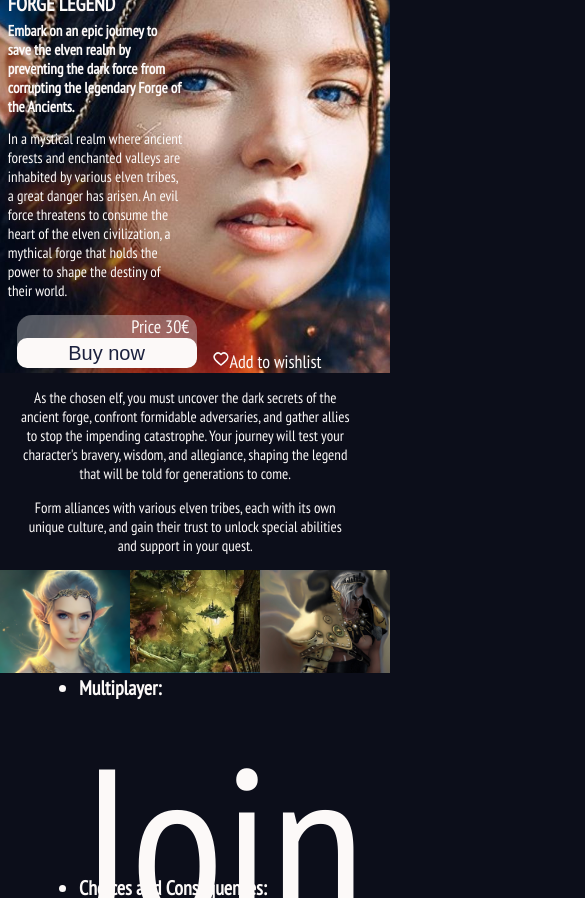
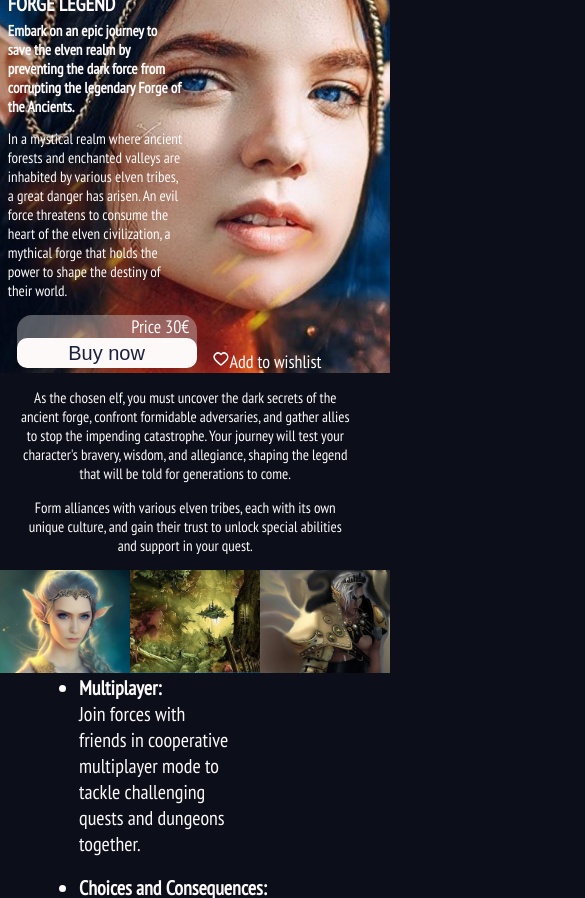
Before and after one commit to NoroffFEU/html-css-course-assignment-Vickabu, a plain HTML site: page Forgelegend.html in a window 390 px wide. Shown: the part 89-987 px from the top of the page, 585 px wide, since content can reach past the window. Drawn offline with Linux system fonts and the light colour scheme.

Commit message:
FL bulletpoints

```diff
--- a/src/css/Forgelegend.css
+++ b/src/css/Forgelegend.css
@@ -871,7 +871,7 @@ footer > .foot-ul > .foot-ul-h2 {
 
 
 
-     .ad-wishlist {
+    .ad-wishlist {
         width: 100%;
         font-size: 18px;
     }
@@ -939,7 +939,7 @@ footer > .foot-ul > .foot-ul-h2 {
     }
 
     .bulletpoints > ul > li > p {
-        font-size: 215px;
+        font-size: 20px;
         width: 150px;
     }
 
```
